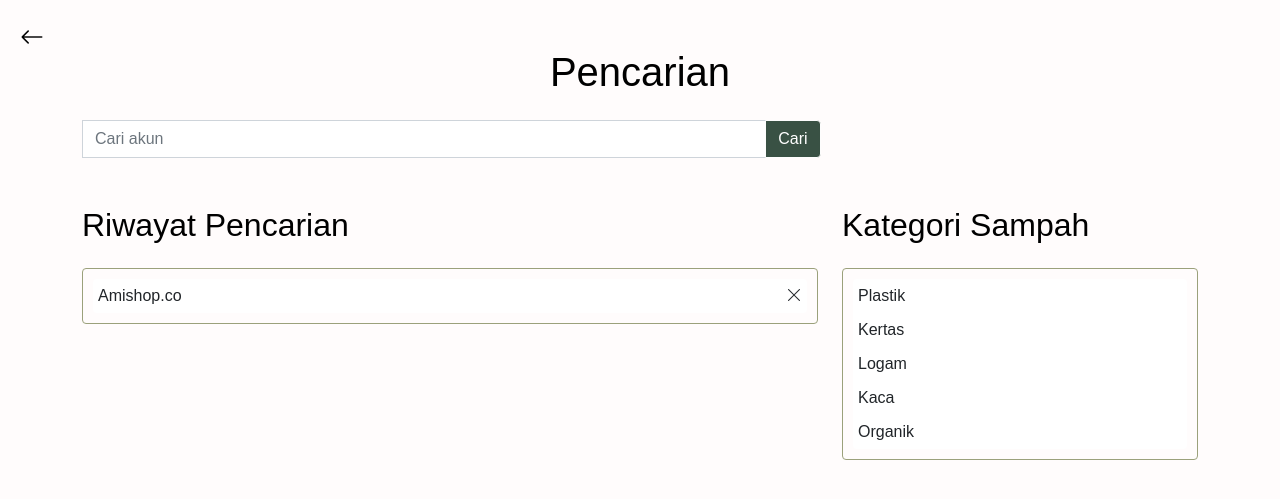
After one commit to hikmatunrifka/aplikasi-e-t, a PHP site: page /pencarian.php in a window 1280 px wide. The commit adds this page. Shown: the top 499 px of the page. Run offline with PHP 8.4, Linux system fonts and the light colour scheme.

Commit message:
pencarian

```diff
--- a/navbar.php
+++ b/navbar.php
@@ -33,10 +33,7 @@
           </ul>
         </li>
       </ul>
-      <form class="d-flex ms-auto" role="search">
-        <input class="form-control me-2" type="search" placeholder="Search" aria-label="Search">
-        <button class="btn text-white"  style="background-color: #395144;" type="submit">Search</button>
-      </form>
+        <a href="pencarian.php"><button class="btn text-white ms-auto"  style="background-color: #395144;" type="submit">Search</button></a>
     </div>
   </div>
 </nav>
--- /dev/null
+++ b/pencarian.php
@@ -0,0 +1,48 @@
+<!DOCTYPE html>
+<html>
+<head>
+    <title>Pencarian</title>
+    <!-- memanggil file CSS Bootstrap -->
+    <link rel="stylesheet" href="https://cdnjs.cloudflare.com/ajax/libs/bootstrap/5.1.3/css/bootstrap.min.css">
+    <link rel="stylesheet" href="https://cdn.jsdelivr.net/npm/bootstrap-icons@1.10.5/font/bootstrap-icons.css">
+    <!-- memanggil file CSS yang telah dibuat -->
+    <link rel="stylesheet" href="style/pencarian.css">
+</head>
+<body>
+    <div class="container mt-5">
+        <h1 class="mb-4 text-center">Pencarian</h1>
+        <!-- Tombol back -->
+        <a href="#" class="back-btn"><i class="bi bi-arrow-left"></i></a>
+        <form class="row gy-2 gx-3 align-items-center">
+            <div class="col-md-8">
+                <label class="visually-hidden" for="search">Cari</label>
+                <div class="input-group">
+                    <input type="text" class="form-control" id="search" placeholder="Cari akun">
+                    <button type="submit" class="btn btn-cari">Cari</button>
+                </div>
+            </div>
+        </form>
+        <div class="row mt-5">
+            <div class="col-md-8">
+                <h2>Riwayat Pencarian</h2>
+                <ul class="list-group mt-4">
+                    <li class="list-group-item d-flex justify-content-between align-items-center">Amishop.co <i class="bi bi-x-lg"></i></li>
+                </ul>
+
+            </div>
+            <div class="col-md-4">
+                <h2>Kategori Sampah</h2>
+                <ul class="list-group mt-4">
+                    <li class="list-group-item">Plastik</li>
+                    <li class="list-group-item">Kertas</li>
+                    <li class="list-group-item">Logam</li>
+                    <li class="list-group-item">Kaca</li>
+                    <li class="list-group-item">Organik</li>
+                </ul>
+            </div>
+        </div>
+    </div>
+    <!-- memanggil file JavaScript Bootstrap -->
+    <script src="https://cdnjs.cloudflare.com/ajax/libs/bootstrap/5.1.3/js/bootstrap.min.js"></script>
+</body>
+</html>
--- a/pengikut.html
+++ b/pengikut.html
@@ -1,6 +1,12 @@
+<?php
+include'navbar.php';
+?>
 
 <!DOCTYPE html>
 <html>
+	<a class="btn btn-link" href="#" role="button">
+		<i class="bi bi-arrow-left-circle-fill" style="font-size: 2rem;"></i> Kembali
+	 </a>
 <head>
 	<title>Daftar Pengikut</title>
 	<!-- memanggil file CSS Bootstrap -->
--- a/style/pencarian.css
+++ b/style/pencarian.css
@@ -2,7 +2,7 @@
 /* Styling untuk elemen <body> */
 body {
     font-family: Arial, sans-serif;
-    background-color: #f2f2f2;
+    background-color: #fffcfc;
   }
 
   /* Styling untuk elemen <h1> dan <h2> */
@@ -23,14 +23,15 @@ body {
 
   /* Styling untuk elemen <button> */
   .btn-cari {
-    background-color: #9BA17B;
-    border-color: #9BA17B;
+    background-color: #395144;
+    border-color: #fdfdfd;
+    color: #ffff;
   }
 
 
   /* Styling untuk elemen <ul> dan <li> */
   ul.list-group {
-    border: 1px solid #395144;
+    border: 1px solid #9BA17B;
     border-radius: 4px;
     padding: 10px;
   }
@@ -39,3 +40,11 @@ body {
     border: none;
     padding: 5px;
   }
+
+  .back-btn {
+    position: absolute;
+    top: 20px;
+    left: 20px;
+    font-size: 1.5rem;
+    color: #000000;
+  }
--- a/style/pengikut.css
+++ b/style/pengikut.css
@@ -1,11 +1,14 @@
 
 body{
+  font-family: 'Gill Sans', 'Gill Sans MT', Calibri, 'Trebuchet MS', sans-serif;
   background-color: #ffff;
-  border-color: #ffff;
+  border-color: #9BA17B;
+  color:#000000;
 }
 .follow-btn {
   background-color: #9BA17B;
   border-color: #9BA17B;
+  color: #ffff;
 }
 .card-img-top{
   height: 200px;
--- a/transaksi.html
+++ b/transaksi.html
@@ -1,4 +1,3 @@
-
 <!doctype html>
 <html>
   <head>
```
Also changed, not shown: pencarian.html (deleted, +0 -52 lines), profil.html (line endings or trailing spaces).
